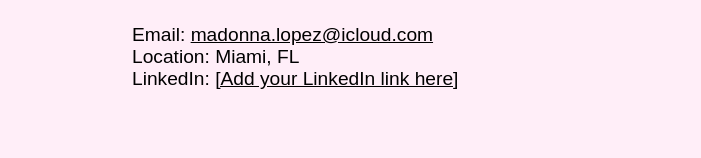
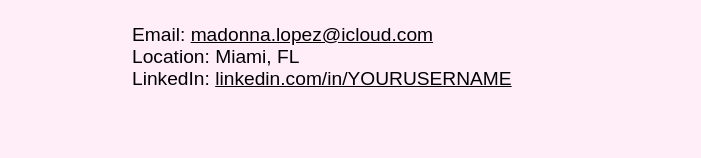
Before and after one commit to madonnalopez/madonnalopez.github.io, a plain HTML site: page index.html in a window 1280 px wide. Shown: the part 1238-1396 px from the top of the page, without its empty margins (208-909 px from the left). Drawn offline with Linux system fonts and the light colour scheme.

Commit message:
Update index.html

```diff
--- a/index.html
+++ b/index.html
@@ -45,7 +45,7 @@
         <h2>Contact Me</h2>
         <p>Email: <a href="mailto:madonna.lopez@icloud.com">madonna.lopez@icloud.com</a></p>
         <p>Location: Miami, FL</p>
-        <p>LinkedIn: <a href="#">[Add your LinkedIn link here]</a></p>
+        <p>LinkedIn: <a href="https://www.linkedin.com/in/YOURUSERNAME" target="_blank">linkedin.com/in/YOURUSERNAME</a></p>
     </section>
     <footer>
         <p>&copy; 2025 Madonna Lopez</p>
```
